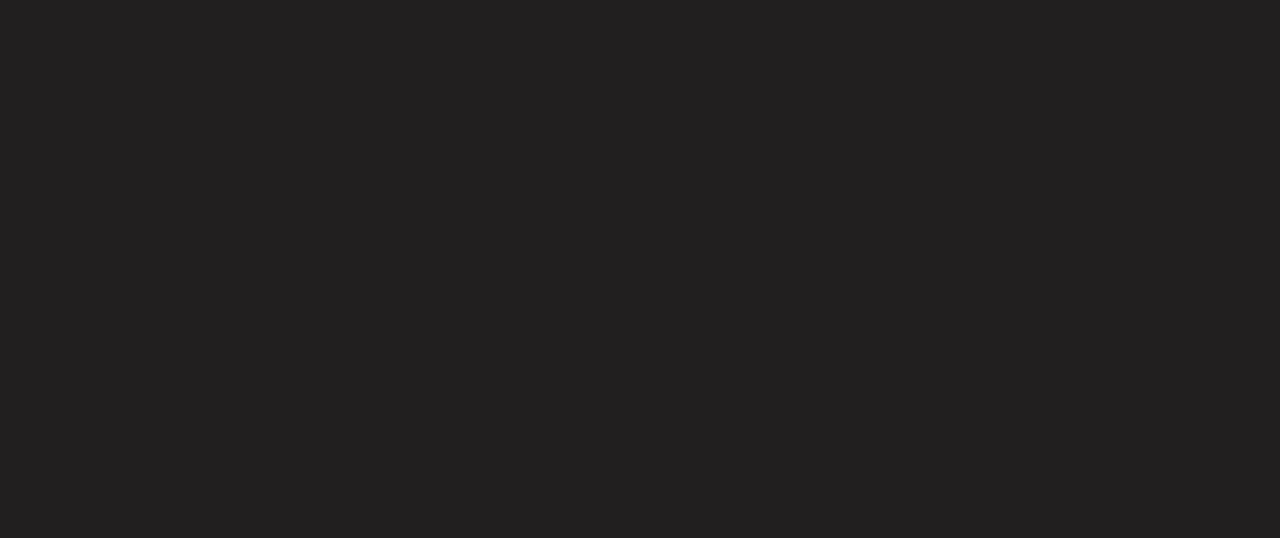
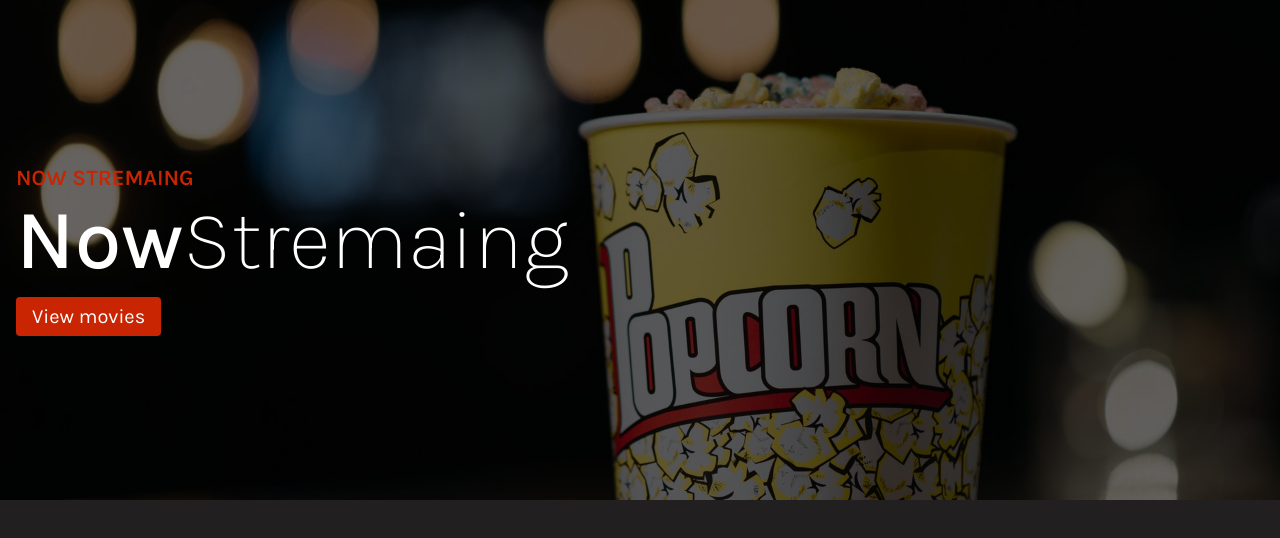
Before and after one commit to andreenakashima/movieapp, a Nuxt app: page / in a window 1280 px wide. Shown: the top 538 px of the page. Built offline with nearby package versions, Linux system fonts and the light colour scheme.

Commit message:
Adicionado banner

```diff
--- /dev/null
+++ b/components/HeroBanner.vue
@@ -0,0 +1,90 @@
+<template>
+
+  <div class="hero">
+    <img src="../assets/imgs/movieHero.jpg" alt="" />
+
+    <div class="text-container">
+
+      <div class="text">
+        <span class="mini-heading">Now Stremaing</span>
+        <h1><span>Now</span>Stremaing</h1>
+        <a href="#movie-grid" class="button">View movies</a>
+      </div>
+
+    </div>
+  </div>
+
+</template>
+
+<script>
+export default {
+  name: 'HeroBanner',
+}
+</script>
+
+<style lang="scss" scoped>
+.hero {
+  height: 400px;
+  position: relative;
+  @media (min-width: 750px) {
+    height: 500px;
+  }
+  &::after {
+    content: '';
+    position: absolute;
+    top: 0;
+    left: 0;
+    height: 100%;
+    width: 100%;
+    background-color: rgba(0, 0, 0, 0.6);
+  }
+  img {
+    width: 100%;
+    height: 100%;
+    object-fit: cover;
+  }
+  .text-container {
+    z-index: 99;
+    position: absolute;
+    top: 0;
+    margin: 0;
+    width: 100%;
+    height: 100%;
+    display: flex;
+    flex-direction: column;
+    justify-content: center;
+    .text {
+      padding: 0 16px;
+      width: 100%;
+      max-width: 1400px;
+      margin: 0 auto;
+    }
+    .mini-heading {
+      font-weight: 600;
+      font-size: 18px;
+      text-transform: uppercase;
+      color: #c92502;
+      margin-bottom: 8px;
+      @media (min-width: 750px) {
+        font-size: 22px;
+      }
+    }
+    h1 {
+      color: #fff;
+      font-size: 64px;
+      font-weight: 200;
+      margin-bottom: 8px;
+      @media (min-width: 750px) {
+        font-size: 84px;
+      }
+      span {
+        font-weight: 500;
+      }
+    }
+    .button {
+      font-size: 20px;
+      align-self: flex-start;
+    }
+  }
+}
+</style>
--- a/pages/index.vue
+++ b/pages/index.vue
@@ -1,9 +1,14 @@
 <template>
-  <div class="home"></div>
+  <div class="home">
+    <HeroBanner />
+  </div>
 </template>
 
 <script>
+import HeroBanner from '../components/HeroBanner.vue';
+
 export default {
-  name: 'IndexPage',
+    name: "IndexPage",
+    components: { HeroBanner }
 }
 </script>
```
Also changed, not shown: assets/imgs/movieHero.jpg (added).
